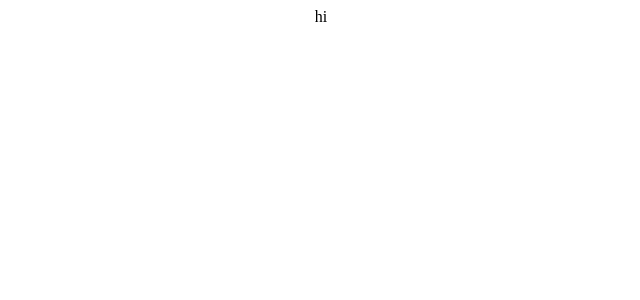
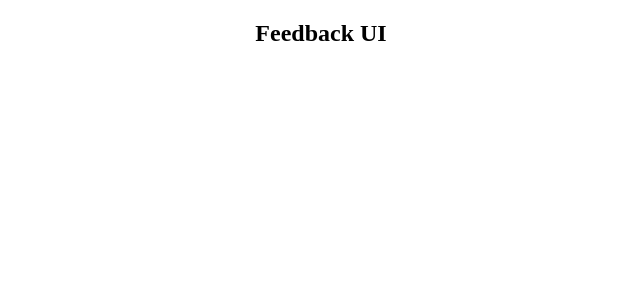
Before and after one commit to setykarimi/FeedBack, a React (Create React App) app: page / in a window 1280 px wide. Shown: the top 300 px of the page, without its empty margins (319-959 px from the left). Built offline with nearby package versions, Linux system fonts and the light colour scheme.

Commit message:
Add Header component to App.js

```diff
--- a/src/App.js
+++ b/src/App.js
@@ -1,9 +1,10 @@
 import './App.css';
+import Header from './components/Header';
 
 function App() {
   return (
     <div className="App">
-     hi
+      <Header />
     </div>
   );
 }
```
